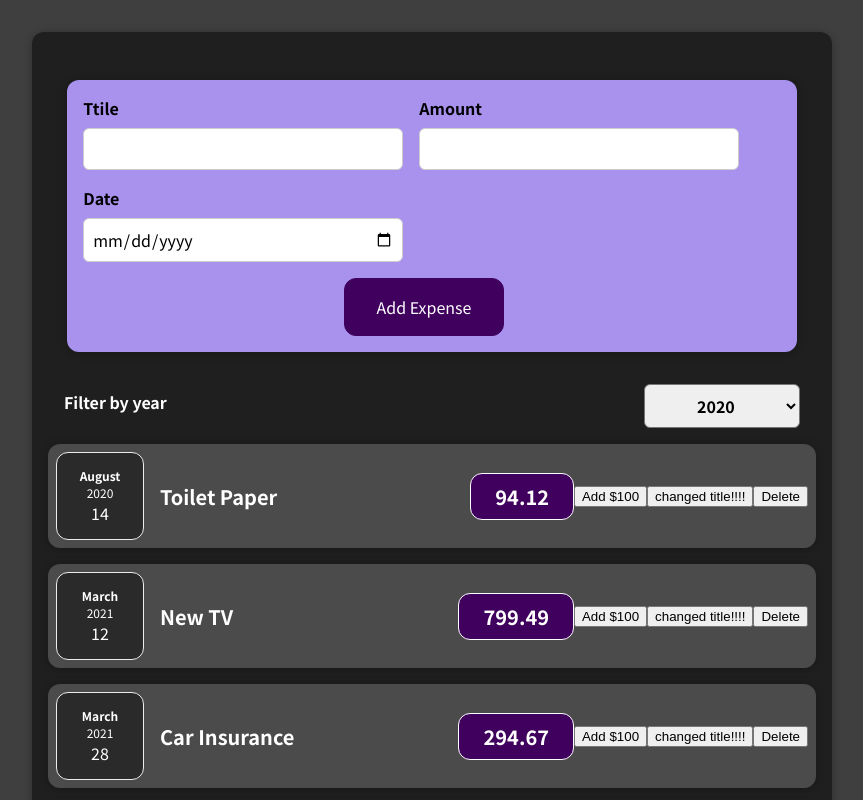
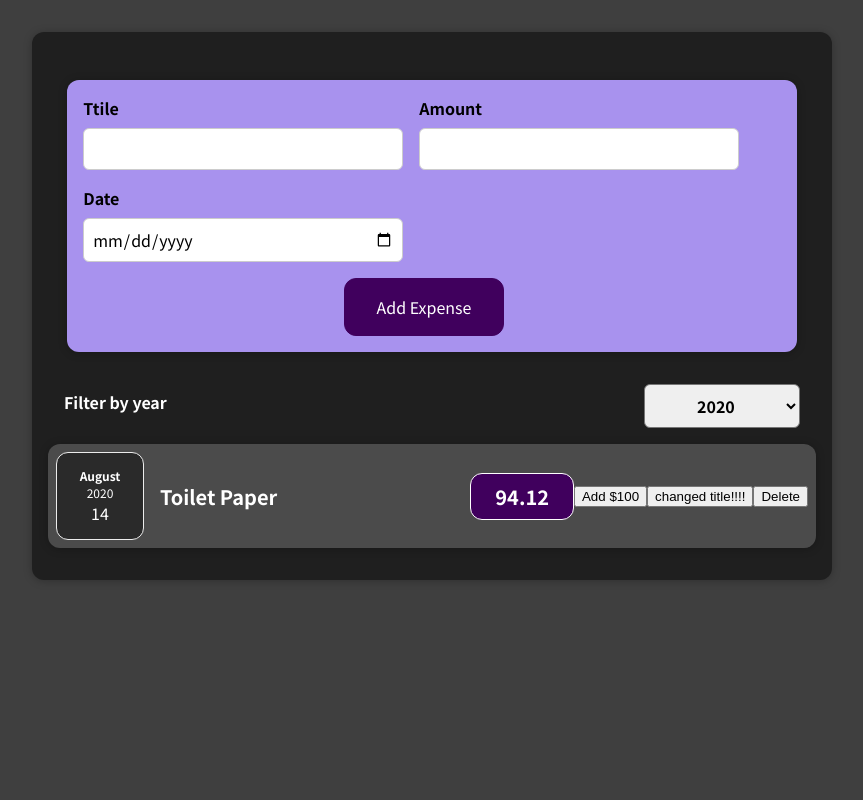
Before and after one commit to ritik-28/reactbasic, a React (Create React App) app: page / in a window 1280 px wide. Shown: the top 800 px of the page, without its empty margins (208-1071 px from the left). Built offline with nearby package versions, Linux system fonts and the light colour scheme.

Commit message:
filter expenses with YEAR

```diff
--- a/src/components/Expenses/Expenses.js
+++ b/src/components/Expenses/Expenses.js
@@ -11,13 +11,16 @@ const Expenses = (props) => {
   const filterChangeHandler = (selectedYear) => {
     setFilteredYear(selectedYear);
   };
+  const filterdExpenses = props.expenses.filter((expense) => {
+    return expense.date.getFullYear().toString() === filteredYear;
+  });
   return (
     <Card className="expenses">
       <ExpensesFilter
         selected={filteredYear}
         onChangeFilter={filterChangeHandler}
       />
-      {props.expenses.map((expense) => (
+      {filterdExpenses.map((expense) => (
         <ExpenseItem
           key={expense.id}
           title={expense.title}
```
